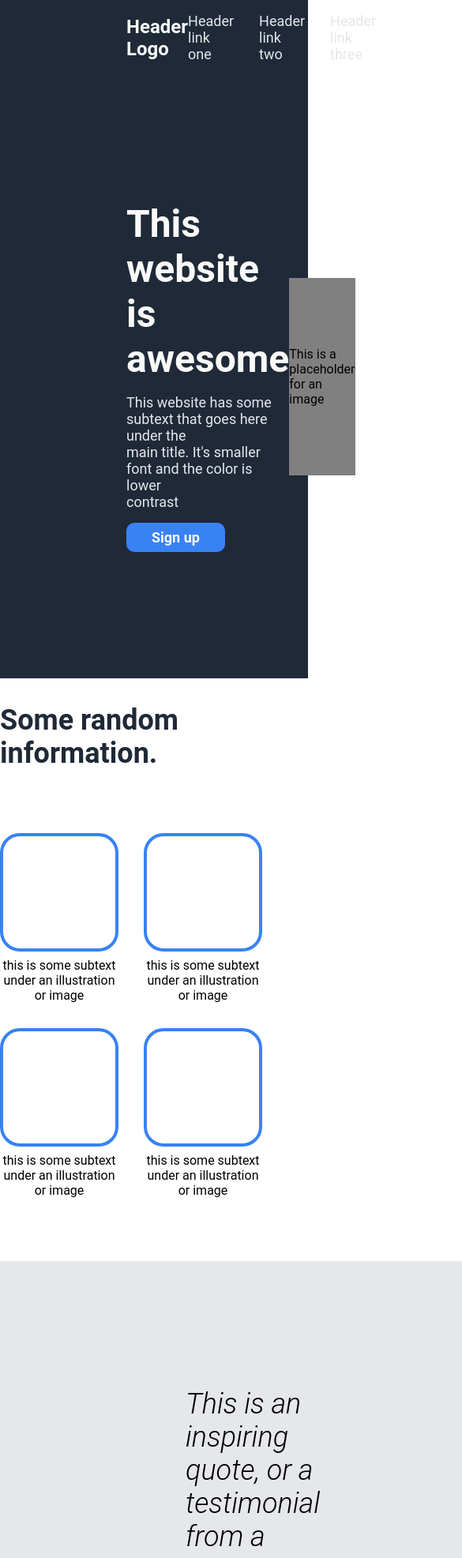
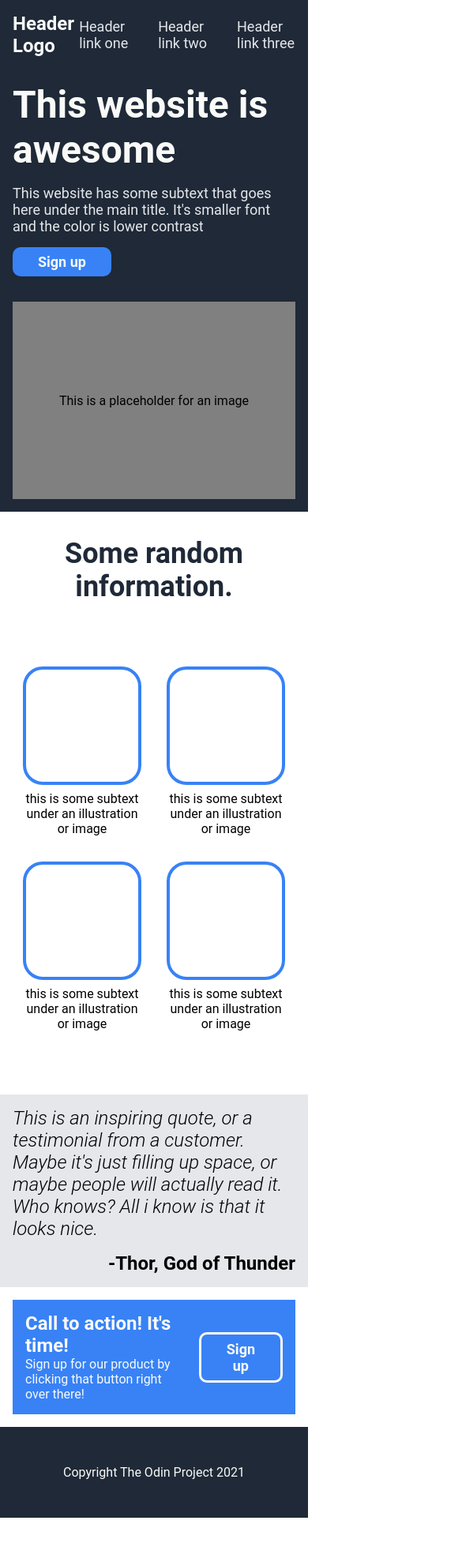
Before and after one commit to Lambard2/odin-project-landing-page, a plain HTML site: page index.html in a window 390 px wide. Shown: the top 1973 px of the page at 79% size, 585 px wide, since content can reach past the window. After the commit the page ends 1922 px from the top, so only its background shows below. Drawn offline with Linux system fonts and the light colour scheme.

Commit message:
Finished mobile version

```diff
--- a/index.html
+++ b/index.html
@@ -19,7 +19,7 @@
         <div class="hero">
             <div>
                 <h1>This website is<br>awesome</h1>
-                <p>This website has some subtext that goes here under the<br>main title. It's smaller font and the color is lower<br>contrast</p>
+                <p>This website has some subtext that goes here under the main title. It's smaller font and the color is lower contrast</p>
                 <button type="button">Sign up</button>
             </div>
             <div class="img-placeholder">
--- a/style.css
+++ b/style.css
@@ -36,6 +36,8 @@ header a{
     display: flex;
     justify-content: space-between;
     align-items: center;
+    gap: 10rem;
+    flex:1;
     padding: 10rem 10rem;
 }
 
@@ -60,10 +62,11 @@ header a{
     padding: .5rem 2rem;
     border-radius: 10px;
     border: none;
+    cursor: pointer;
 }
 
 .img-placeholder{
-    width: 700px;
+    width: 100%;
     height: 250px;
     background-color: gray;
     display: flex;
@@ -83,11 +86,13 @@ header a{
     font-size: 36px;
     font-weight: 700;
     color: #1f2937;
+    text-align: center;
 }
 
 .card-container{
     margin: 5rem 0;
     display: flex;
+    justify-content: center;
     flex-wrap: wrap;
     gap: 2rem;
 }
@@ -97,7 +102,6 @@ header a{
     flex-direction: column;
     justify-content: center;
     align-items: center;
-    flex-wrap: wrap;
     max-width: 150px;
     text-align: center;
 }
@@ -149,6 +153,7 @@ header a{
     padding: .5rem 2rem;
     border-radius: 10px;
     border: 3px solid #F9FAF8;
+    cursor: pointer;
 }
 
 footer{
@@ -157,5 +162,27 @@ footer{
     align-items: center;
     padding: 3rem 0;
     background-color:#1f2937;
-    color:#F9FAF8
+    color:#F9FAF8;
 }
+
+@media screen and (max-width: 450px){
+    header nav{
+        padding: 1rem 1rem;
+    }
+    .hero{
+        flex-direction: column;
+        padding: 1rem 1rem;
+        gap: 2rem;
+    }
+    .quote{
+        padding: 1rem 1rem;
+    }
+    .quote p:first-child{
+        font-size: 24px;
+    }
+    .cta{
+        margin: 1rem 1rem;
+        padding: 1rem 1rem;
+        gap: 2rem;
+    }
+}
```
